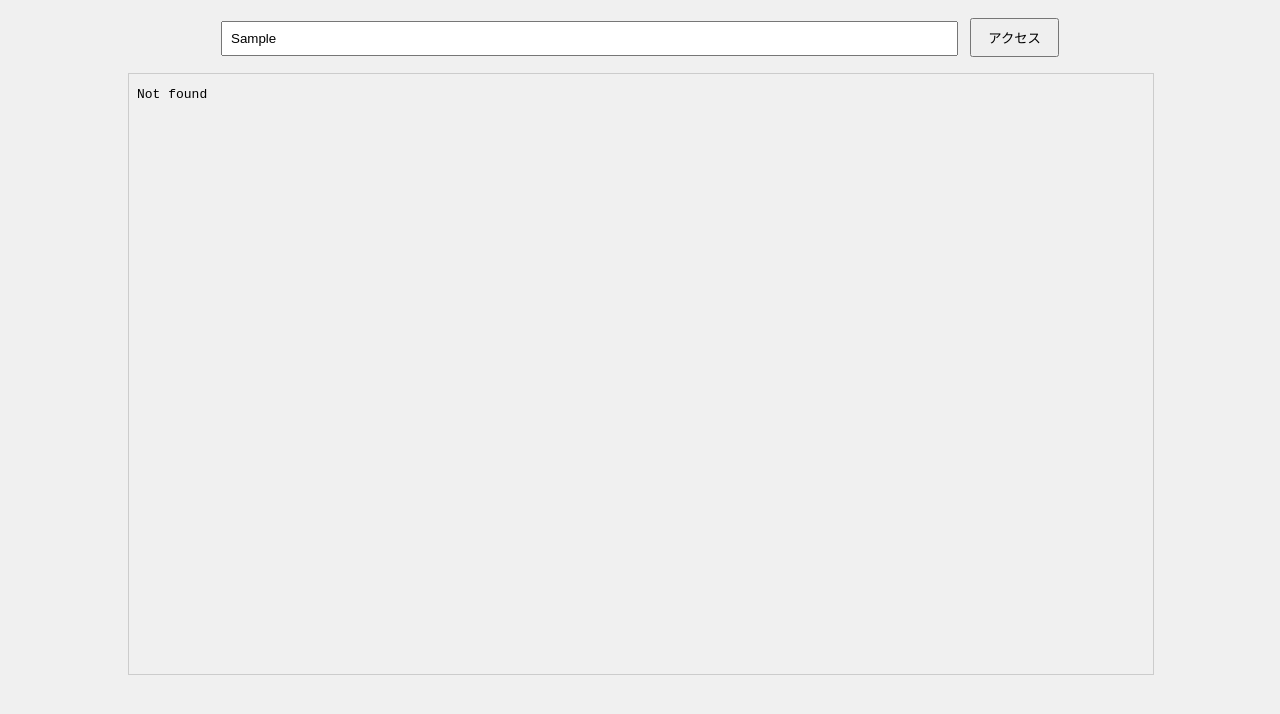
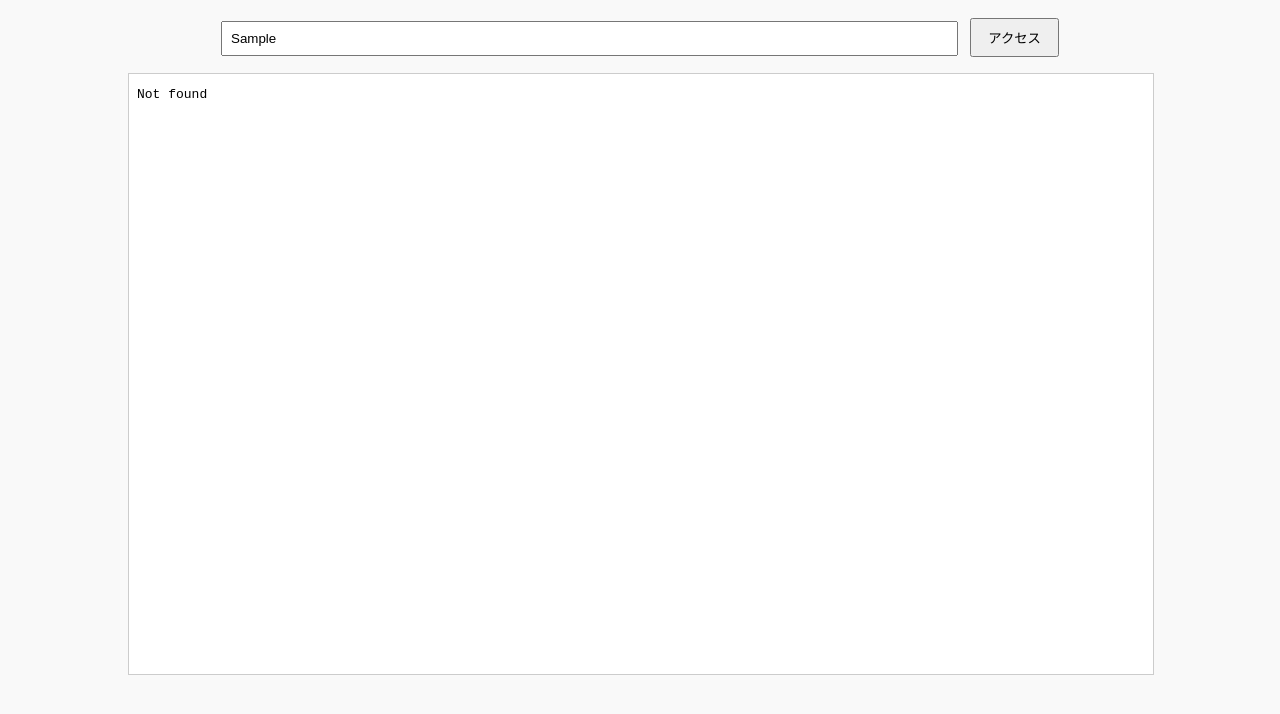
Before and after one commit to yubikirigenn/yubikiri-browser, a website: page views/index.html in a window 1280 px wide. Both pictures are taken after typing "Sample" into the empty fields and a click on the button "アクセス". Shown: the part 72-786 px from the top of the page. Drawn offline with Linux system fonts and the light colour scheme.

Commit message:
Update style.css

```diff
--- a/public/style.css
+++ b/public/style.css
@@ -1,6 +1,6 @@
 body {
   font-family: Arial, sans-serif;
-  background: #f0f0f0;
+  background: #f9f9f9;
   margin: 0;
   padding: 0;
 }
@@ -19,6 +19,7 @@ input {
 
 button {
   padding: 0.5rem 1rem;
+  cursor: pointer;
 }
 
 iframe {
@@ -26,4 +27,5 @@ iframe {
   height: 600px;
   margin-top: 1rem;
   border: 1px solid #ccc;
+  background: #fff;
 }
```
